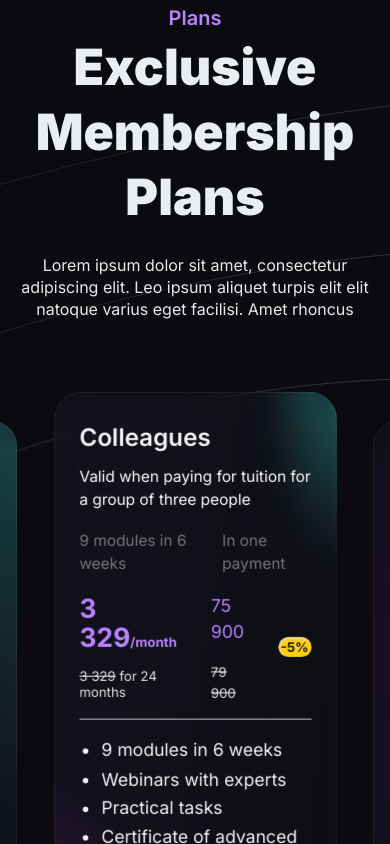
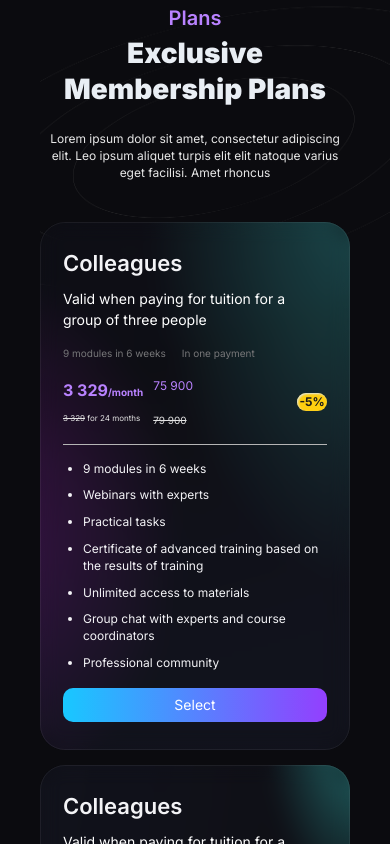
Before and after one commit to AlinesaSabo/test-task, a React (Vite) app: page / in a window 390 px wide. Shown: the part 9280-10124 px from the top of the page. Built offline with nearby package versions, Linux system fonts and the light colour scheme.

Commit message:
add media section plan

```diff
--- a/package.json
+++ b/package.json
@@ -14,7 +14,8 @@
     "react": "^19.0.0",
     "react-dom": "^19.0.0",
     "react-router-dom": "^7.3.0",
-    "simplebar-react": "^3.3.0"
+    "simplebar-react": "^3.3.0",
+    "swiper": "^11.2.5"
   },
   "devDependencies": {
     "@eslint/js": "^9.21.0",
--- a/src/components/PlanCard/PlanCard.jsx
+++ b/src/components/PlanCard/PlanCard.jsx
@@ -23,7 +23,6 @@ const PlanCard = ({
         </div>
 
         <div className={s.pricing}>
-          <div className={s.priceBlock}>
           <div className={s.mainPrice}>
             <span className={s.price}>
               3 329<span className={s.priceUnit}>/month</span>
@@ -32,7 +31,6 @@ const PlanCard = ({
             <span className={s.priceMonth}>
               <s>3 329</s> for 24 months
             </span>
-            </div>
           </div>
 
           <div className={s.oldPrices}>
--- a/src/components/PlanCard/PlanCard.module.css
+++ b/src/components/PlanCard/PlanCard.module.css
@@ -47,7 +47,6 @@
 .mainPrice {
   display: flex;
   flex-direction: column;
-  align-items: center;
   gap: 14px;
 }
 
@@ -132,3 +131,120 @@
 .button {
   margin-top: auto;
 }
+
+@media (max-width: 1280px) {
+  .price {
+    font-size: 18px;
+  }
+
+  .button {
+    width: 100%;
+  }
+
+  .fullPrice {
+    font-size: 12px;
+  }
+
+  .details {
+    font-size: 12px;
+  }
+}
+
+/* 1024px */
+@media (max-width: 1024px) {
+  .card {
+    max-width: 450px;
+    height: auto;
+  }
+
+  .price {
+    font-size: 25px;
+  }
+
+  .button {
+    width: 100%;
+  }
+
+  .fullPrice {
+    font-size: 20px;
+  }
+
+  .details {
+    font-size: 20px;
+  }
+
+  .oldPrice s {
+    font-size: 15px;
+  }
+
+  .benefitsList {
+    gap: 10px;
+    & li {
+      font-size: 15px;
+    }
+  }
+}
+
+/* 768px */
+@media (max-width: 768px) {
+  .card {
+    max-width: 400px;
+    height: auto;
+  }
+
+  .price {
+    font-size: 16px;
+  }
+
+  .details {
+    font-size: 18px;
+  }
+
+  .fullPrice {
+    font-size: 16px;
+  }
+
+  .oldPrice s {
+    font-size: 14px;
+  }
+
+  .benefitsList {
+    gap: 5px;
+    & li {
+      font-size: 14px;
+    }
+  }
+}
+
+@media (max-width: 480px) {
+  .details {
+    font-size: 10px;
+  }
+
+  .fullPrice {
+    font-size: 12px;
+  }
+
+  .oldPrice s {
+    font-size: 10px;
+  }
+
+  .priceMonth {
+    font-size: 8px;
+  }
+
+  .priceUnit {
+    font-size: 10px;
+  }
+
+  .pricing {
+    gap: 10px;
+  }
+
+  .benefitsList {
+    gap: 10px;
+    & li {
+      font-size: 12px;
+    }
+  }
+}
--- a/src/components/SectionPlans/SectionPlans.module.css
+++ b/src/components/SectionPlans/SectionPlans.module.css
@@ -1,10 +1,7 @@
 .section {
   position: relative;
-  max-width: 1180px;
+  max-width: 1440px;
   margin: 200px auto 0;
-  align-items: center;
-  display: flex;
-  flex-direction: column;
 }
 
 .description {
@@ -46,6 +43,7 @@
   position: absolute;
   top: -130px;
   z-index: -1;
+  width: 100%;
 }
 
 .cardList > li:nth-child(1) {
@@ -101,12 +99,93 @@
       30.88% 36.01% at 103.42% -8.18%,
       rgba(62, 238, 227, 0.5) 0%,
       rgba(62, 69, 238, 0) 100%
-      )
-      /* warning: gradient uses a rotation that is not supported by CSS and may not behave as expected */,
+    ),
     radial-gradient(
       65.64% 73.5% at 55.82% 36.11%,
       rgba(223, 29, 255, 0.25) 0%,
       rgba(72, 205, 255, 0) 100%
-      )
-      /* warning: gradient uses a rotation that is not supported by CSS and may not behave as expected */;
+    );
 }
+
+@media (max-width: 1280px) {
+  .description h2 {
+    font-size: 42px;
+  }
+
+  .cardList {
+    gap: 30px;
+  }
+}
+
+@media (max-width: 1024px) {
+  .description {
+    margin-bottom: 60px;
+  }
+
+  .cardList {
+    flex-direction: column;
+    align-items: center;
+
+    gap: 50px;
+  }
+
+  .cardList > li:nth-child(2) {
+    transform: scale(1);
+  }
+
+  .description h2 {
+    font-size: 38px;
+  }
+
+  .description p {
+    font-size: 16px;
+  }
+
+  .cardList {
+    flex-wrap: wrap;
+    gap: 20px;
+  }
+}
+
+@media (max-width: 768px) {
+  .description h2 {
+    font-size: 32px;
+  }
+
+  .description p {
+    font-size: 14px;
+  }
+
+  .cardList {
+    flex-direction: column;
+    align-items: center;
+  }
+}
+
+/* 480px */
+@media (max-width: 480px) {
+  .section {
+    max-width: 100%;
+    padding: 0 20px;
+  }
+
+  .description {
+    margin-bottom: 40px;
+  }
+
+  .description h2 {
+    font-size: 28px;
+  }
+
+  .description p {
+    font-size: 12px;
+  }
+
+  .background {
+    top: -50px;
+  }
+
+  .cardList {
+    gap: 15px;
+  }
+}
```
Also changed, not shown: 1 other file (tests, documents, lock files or other folders). Lines whose indentation alone changed are shown as unchanged.
